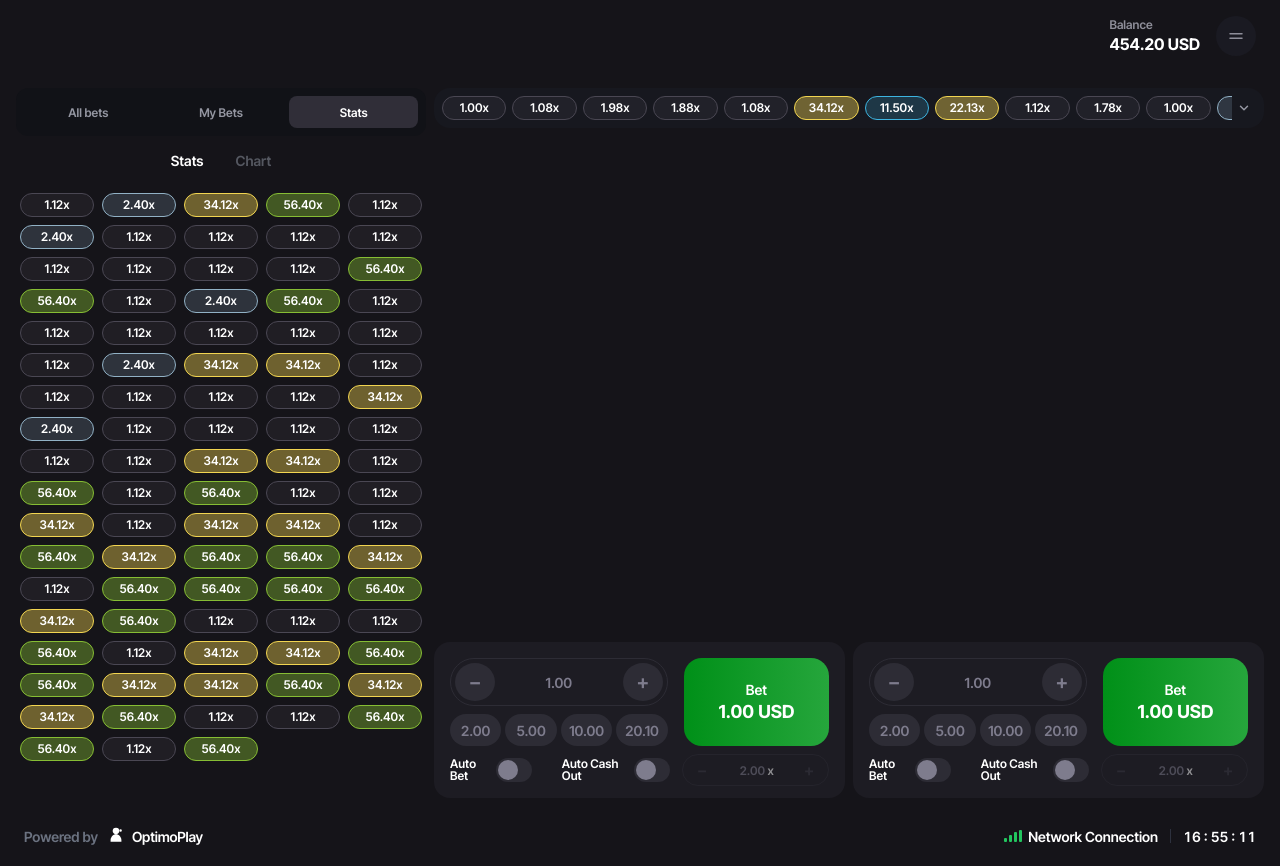
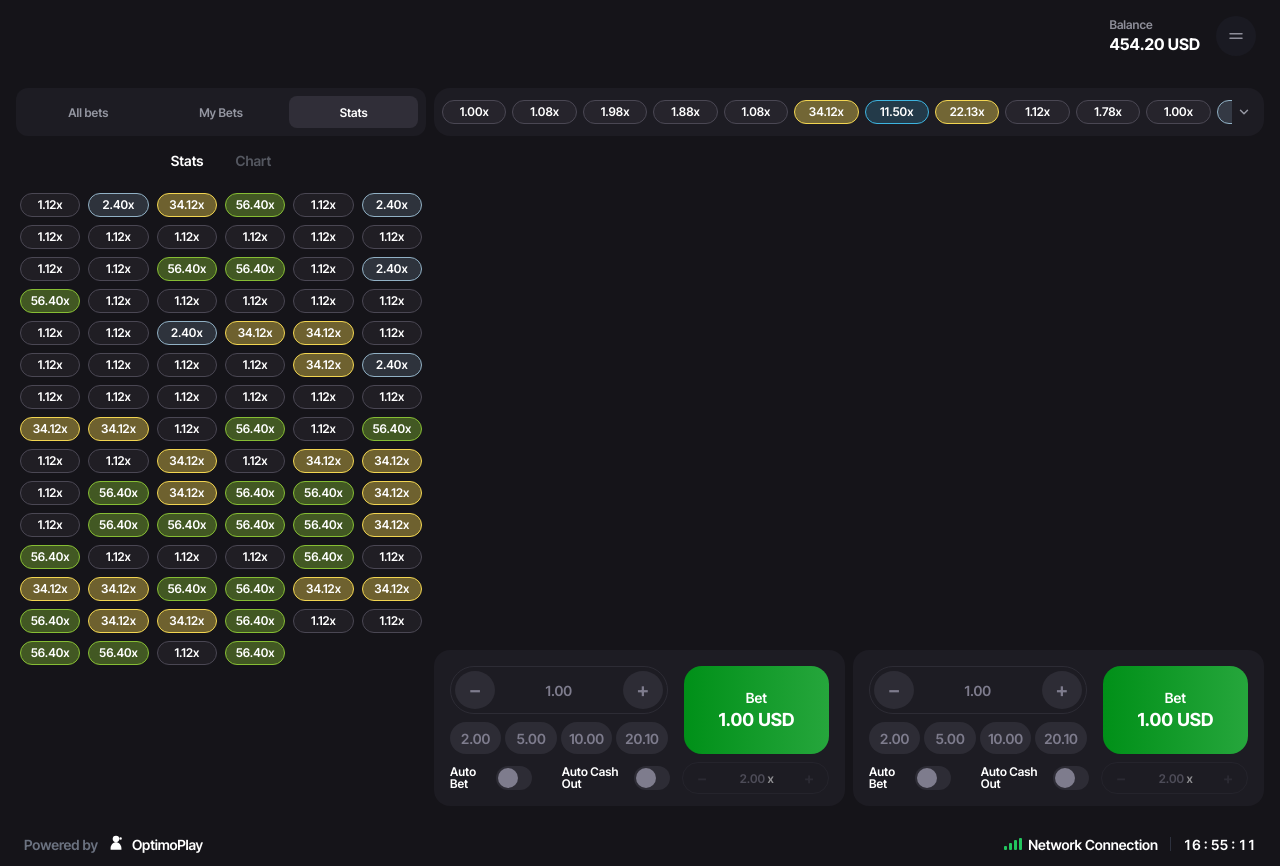
Before and after one commit to alexizanishvili296-star/football-crash-game, a React (Vite) app: page / in a window 1280 px wide. Both pictures are taken after a click on the button "Stats". Built offline with nearby package versions, Linux system fonts and the light colour scheme.

Commit message:
fix multiplierHistory component

```diff
--- a/src/features/betsBoard/components/BetsTabs.module.css
+++ b/src/features/betsBoard/components/BetsTabs.module.css
@@ -1,6 +1,6 @@
 .tabsContainer {
     display: flex;
-    background-color: #111217;
+    background-color: #1D1C23;
     padding: 8px;
     border-radius: 0;
     gap: 4px;
--- a/src/features/betsBoard/components/StatsGrid.module.css
+++ b/src/features/betsBoard/components/StatsGrid.module.css
@@ -1,6 +1,6 @@
 .gridContainer {
     display: grid;
-    grid-template-columns: repeat(5, 1fr);
+    grid-template-columns: repeat(4, 1fr);
     gap: 8px;
     overflow-y: auto;
     padding: 4px;
@@ -15,6 +15,38 @@
 }
 
 .customMultiplier {
-    width: 100% !important;
-    max-width: none !important;
+    width: 100%;
+    max-width: none;
 }
+
+@media (min-width: 360px) {
+    .gridContainer {
+        grid-template-columns: repeat(5, 1fr);
+    }
+}
+
+@media (min-width: 496px) {
+    .gridContainer {
+        grid-template-columns: repeat(7, 1fr);
+    }
+}
+
+@media (min-width: 696px) {
+    .gridContainer {
+        grid-template-columns: repeat(10, 1fr);
+    }
+}
+
+@media (min-width: 896px) {
+    .gridContainer {
+        grid-template-columns: repeat(13, 1fr);
+    }
+}
+
+@media (min-width: 1280px) {
+    .gridContainer {
+        grid-template-columns: repeat(6, 1fr);
+    }
+}
+
+;
--- a/src/features/multiplierHistory/components/MultiplierHistory.module.css
+++ b/src/features/multiplierHistory/components/MultiplierHistory.module.css
@@ -10,9 +10,9 @@
     display: flex;
     align-items: flex-start;
     justify-content: space-between;
-    background-color: #17181f;
+    background-color: #1D1C23;
     border-radius: 16px;
-    padding: 8px 0;
+    padding: 12px 0;
     box-sizing: border-box;
     max-height: 48px;
     overflow: hidden;
@@ -78,3 +78,11 @@
         max-width: 1006px;
     }
 }
+
+@media (max-width: 768px) {
+    .historyCard {
+        padding: 8px 0px
+    }
+}
+
+;
```
